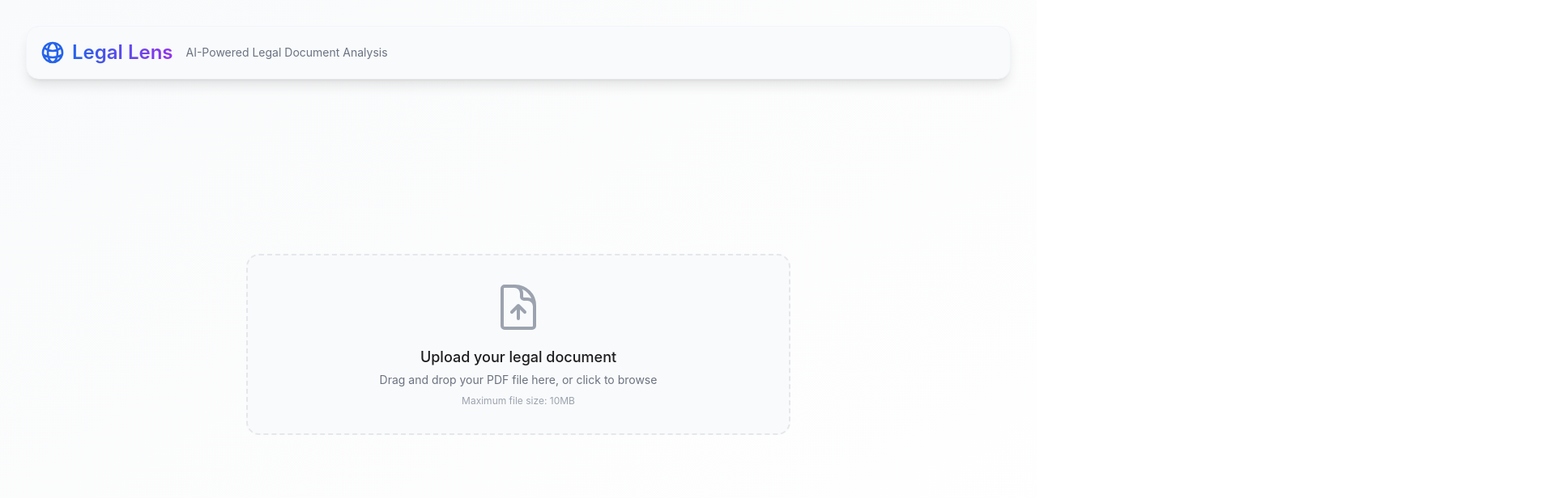
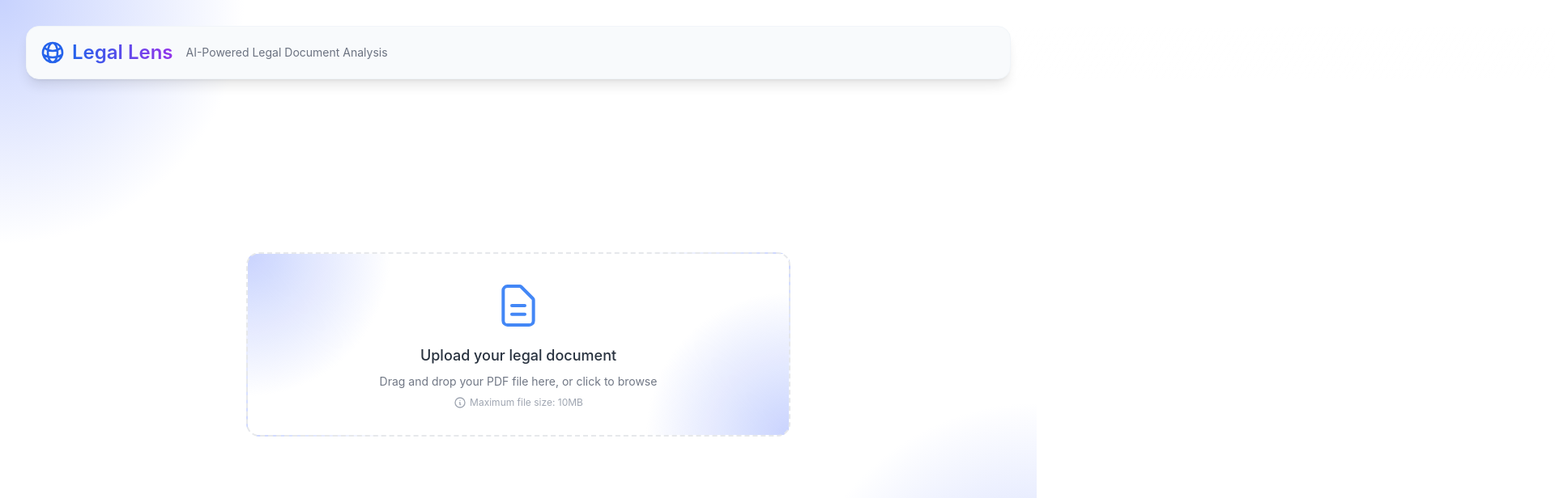
Before and after one commit to ssa206/legal-lens, a Next.js app: page / in a window 1280 px wide. Shown: the top 616 px of the page at 81% size, 1920 px wide, since content can reach past the window. Built offline with nearby package versions, Linux system fonts and the light colour scheme.

Commit message:
modern ui

```diff
--- a/app/components/pdf/PDFUploader.js
+++ b/app/components/pdf/PDFUploader.js
@@ -108,43 +108,55 @@ const PDFUploader = ({ onFileChange }) => {
         <input {...getInputProps()} />
 
         {isProcessing ? (
-          <div className="space-y-3">
-            <div className="w-16 h-16 mx-auto">
-              <svg className="animate-spin" viewBox="0 0 24 24" fill="none">
-                <circle className="opacity-25" cx="12" cy="12" r="10" stroke="currentColor" strokeWidth="4" />
+          <div className="space-y-4">
+            <div className="w-16 h-16 mx-auto relative">
+              <svg className="animate-spin w-full h-full text-blue-500" viewBox="0 0 24 24">
+                <circle className="opacity-25" cx="12" cy="12" r="10" stroke="currentColor" strokeWidth="4" fill="none" />
                 <path className="opacity-75" fill="currentColor" d="M4 12a8 8 0 018-8V0C5.373 0 0 5.373 0 12h4zm2 5.291A7.962 7.962 0 014 12H0c0 3.042 1.135 5.824 3 7.938l3-2.647z" />
               </svg>
             </div>
-            <div>
-              <p className="text-lg font-medium">Processing document<span className="loading-dots"></span></p>
-              <p className="text-sm text-gray-500 mt-1">This may take a few moments</p>
+            <div className="text-center">
+              <p className="text-lg font-medium text-gray-800">
+                Processing document<span className="loading-dots"></span>
+              </p>
+              <p className="text-sm text-gray-500 mt-2">
+                Extracting text and preparing for analysis
+              </p>
             </div>
           </div>
         ) : (
           <div className="space-y-4">
-            <div className="w-16 h-16 mx-auto text-gray-400">
-              <svg xmlns="http://www.w3.org/2000/svg" fill="none" viewBox="0 0 24 24" strokeWidth={1.5} stroke="currentColor">
-                <path strokeLinecap="round" strokeLinejoin="round" d="M19.5 14.25v-2.625a3.375 3.375 0 00-3.375-3.375h-1.5A1.125 1.125 0 0113.5 7.125v-1.5a3.375 3.375 0 00-3.375-3.375H8.25m6.75 12l-3-3m0 0l-3 3m3-3v6m-1.5-15H5.625c-.621 0-1.125.504-1.125 1.125v17.25c0 .621.504 1.125 1.125 1.125h12.75c.621 0 1.125-.504 1.125-1.125V11.25a9 9 0 00-9-9z" />
+            <div className="w-16 h-16 mx-auto text-blue-500">
+              <svg xmlns="http://www.w3.org/2000/svg" fill="none" viewBox="0 0 24 24" stroke="currentColor">
+                <path strokeLinecap="round" strokeLinejoin="round" strokeWidth={1.5} d="M9 12h6m-6 4h6m2 5H7a2 2 0 01-2-2V5a2 2 0 012-2h5.586a1 1 0 01.707.293l5.414 5.414a1 1 0 01.293.707V19a2 2 0 01-2 2z" />
               </svg>
             </div>
-            <div>
-              <p className="text-lg font-medium">
-                {isDragActive ? 'Drop your PDF here' : 'Upload your legal document'}
+            <div className="text-center">
+              <p className="text-lg font-medium text-gray-800">
+                {isDragActive ? 'Drop your document here' : 'Upload your legal document'}
               </p>
-              <p className="text-sm text-gray-500 mt-1">
+              <p className="text-sm text-gray-500 mt-2">
                 Drag and drop your PDF file here, or click to browse
               </p>
-              <p className="text-xs text-gray-400 mt-2">
+              <div className="mt-2 flex items-center justify-center gap-1 text-xs text-gray-400">
+                <svg xmlns="http://www.w3.org/2000/svg" className="w-4 h-4" fill="none" viewBox="0 0 24 24" stroke="currentColor">
+                  <path strokeLinecap="round" strokeLinejoin="round" strokeWidth={2} d="M13 16h-1v-4h-1m1-4h.01M21 12a9 9 0 11-18 0 9 9 0 0118 0z" />
+                </svg>
                 Maximum file size: 10MB
-              </p>
+              </div>
             </div>
           </div>
         )}
       </div>
 
       {error && (
-        <div className="mt-4 p-4 bg-red-50 border border-red-100 rounded-xl text-red-600 text-sm">
-          {error}
+        <div className="mt-4 p-4 bg-red-50 rounded-xl border border-red-100">
+          <div className="flex items-center gap-3">
+            <svg xmlns="http://www.w3.org/2000/svg" className="h-5 w-5 text-red-400" viewBox="0 0 20 20" fill="currentColor">
+              <path fillRule="evenodd" d="M18 10a8 8 0 11-16 0 8 8 0 0116 0zm-7 4a1 1 0 11-2 0 1 1 0 012 0zm-1-9a1 1 0 00-1 1v4a1 1 0 102 0V6a1 1 0 00-1-1z" clipRule="evenodd" />
+            </svg>
+            <p className="text-sm text-red-600">{error}</p>
+          </div>
         </div>
       )}
     </div>
--- a/app/globals.css
+++ b/app/globals.css
@@ -7,8 +7,9 @@
 :root {
   --background: #ffffff;
   --foreground: #1d1d1f;
-  --primary: #2563eb;
-  --primary-dark: #1d4ed8;
+  --primary: #4f46e5;
+  --primary-dark: #4338ca;
+  --primary-light: #c7d2fe;
   --gray-50: #f8fafc;
   --gray-100: #f1f5f9;
   --gray-200: #e2e8f0;
@@ -23,6 +24,10 @@
     background: var(--background);
     font-family: 'Inter', -apple-system, BlinkMacSystemFont, sans-serif;
     -webkit-font-smoothing: antialiased;
+    background-image:
+      radial-gradient(circle at 100% 100%, var(--primary-light) 0%, transparent 20%),
+      radial-gradient(circle at 0% 0%, var(--primary-light) 0%, transparent 20%);
+    background-attachment: fixed;
   }
 
   ::selection {
@@ -33,25 +38,70 @@
 
 @layer components {
   .glass-panel {
-    @apply backdrop-blur-xl bg-opacity-50 shadow-lg;
+    @apply backdrop-blur-xl bg-opacity-50 shadow-lg relative;
     background-color: var(--gray-50);
     border: 1px solid var(--gray-100);
+    &::before {
+      content: '';
+      position: absolute;
+      inset: 0;
+      background: linear-gradient(
+        120deg,
+        rgba(255,255,255,0) 0%,
+        rgba(255,255,255,0.3) 50%,
+        rgba(255,255,255,0) 100%
+      );
+      transform: translateX(-100%);
+      animation: shine 8s infinite;
+    }
+  }
+
+  @keyframes shine {
+    0% { transform: translateX(-100%); }
+    20%, 100% { transform: translateX(100%); }
   }
 
   .button-primary {
     @apply bg-[--primary] hover:bg-[--primary-dark] text-white font-medium px-6 py-2.5 rounded-xl
     transition-all duration-200 ease-out hover:scale-[1.02] active:scale-[0.98] shadow-sm
-    hover:shadow-md hover:shadow-blue-200;
+    hover:shadow-md hover:shadow-indigo-200 relative overflow-hidden;
+    &::after {
+      content: '';
+      position: absolute;
+      inset: 0;
+      background: linear-gradient(90deg, transparent, rgba(255,255,255,0.2), transparent);
+      transform: translateX(-100%);
+      animation: shimmer 3s infinite;
+    }
+  }
+
+  @keyframes shimmer {
+    100% { transform: translateX(100%); }
   }
 
   .dropzone {
-    @apply border-2 border-dashed rounded-2xl p-8 transition-all duration-200
-    bg-gray-50 hover:bg-gray-100 border-gray-200 hover:border-gray-300
-    cursor-pointer text-center;
+    @apply border-2 border-dashed rounded-2xl p-8 transition-all duration-300
+    bg-white hover:bg-indigo-50 border-gray-200 hover:border-indigo-300
+    cursor-pointer text-center relative overflow-hidden;
+    background-image:
+      radial-gradient(circle at 0% 0%, var(--primary-light) 0%, transparent 25%),
+      radial-gradient(circle at 100% 100%, var(--primary-light) 0%, transparent 25%);
+    animation: pulse 3s infinite;
+  }
+
+  @keyframes pulse {
+    0%, 100% { transform: scale(1); }
+    50% { transform: scale(1.005); }
   }
 
   .dropzone.active {
-    @apply border-[--primary] bg-blue-50;
+    @apply border-[--primary] bg-indigo-50;
+    animation: bounce 0.5s;
+  }
+
+  @keyframes bounce {
+    0%, 100% { transform: scale(1); }
+    50% { transform: scale(1.02); }
   }
 
   .loading-dots:after {
@@ -74,4 +124,29 @@
     from { opacity: 0; transform: translateY(10px); }
     to { opacity: 1; transform: translateY(0); }
   }
+
+  .scale-in {
+    animation: scaleIn 0.3s ease-out;
+  }
+
+  @keyframes scaleIn {
+    from { opacity: 0; transform: scale(0.95); }
+    to { opacity: 1; transform: scale(1); }
+  }
+
+  .modal-overlay {
+    @apply fixed inset-0 bg-black bg-opacity-50 backdrop-blur-sm
+    flex items-center justify-center p-4 z-50;
+    animation: fadeIn 0.3s ease-out;
+  }
+
+  .modal-content {
+    @apply w-full max-w-2xl bg-white rounded-2xl p-6 shadow-2xl;
+    animation: modalIn 0.3s ease-out;
+  }
+
+  @keyframes modalIn {
+    from { opacity: 0; transform: scale(0.95) translateY(10px); }
+    to { opacity: 1; transform: scale(1) translateY(0); }
+  }
 }
--- a/app/page.js
+++ b/app/page.js
@@ -32,7 +32,7 @@ export default function Home() {
   }, [currentPDF]);
 
   return (
-    <main className="min-h-screen p-4 md:p-8 bg-gradient-to-br from-gray-50 to-white">
+    <main className="min-h-screen p-4 md:p-8">
       <div className="max-w-[1920px] mx-auto">
         <Navbar onNewUpload={handleNewUpload} showNewUploadButton={!!currentPDF} />
 
@@ -52,9 +52,16 @@ export default function Home() {
 
               {/* Right Panel - AI Analysis */}
               <div className="lg:w-[400px] glass-panel rounded-2xl p-6 h-full overflow-y-auto fade-in">
-                <h2 className="text-xl font-semibold mb-4">Document Analysis</h2>
+                <h2 className="text-xl font-semibold mb-4 bg-clip-text text-transparent bg-gradient-to-r from-indigo-600 to-purple-600">
+                  Document Analysis
+                </h2>
                 <div className="space-y-4">
                   {/* Analysis content */}
+                  <div className="p-4 rounded-xl bg-indigo-50 border border-indigo-100">
+                    <p className="text-sm text-indigo-600">
+                      AI analysis features coming soon...
+                    </p>
+                  </div>
                 </div>
               </div>
             </>
@@ -64,8 +71,25 @@ export default function Home() {
 
       {/* Upload Modal */}
       {showUploadModal && (
-        <div className="fixed inset-0 bg-black bg-opacity-50 backdrop-blur-sm flex items-center justify-center p-4 z-50 fade-in">
-          <div className="w-full max-w-2xl bg-white rounded-2xl p-6 shadow-xl">
+        <div className="modal-overlay">
+          <div className="modal-content relative">
+            <button
+              onClick={() => setShowUploadModal(false)}
+              className="absolute top-4 right-4 p-2 rounded-full hover:bg-gray-100 transition-colors"
+              aria-label="Close modal"
+            >
+              <svg className="w-5 h-5 text-gray-500" viewBox="0 0 24 24" fill="none" stroke="currentColor">
+                <path strokeLinecap="round" strokeLinejoin="round" strokeWidth={2} d="M6 18L18 6M6 6l12 12" />
+              </svg>
+            </button>
+            <div className="mb-6">
+              <h2 className="text-2xl font-semibold bg-clip-text text-transparent bg-gradient-to-r from-indigo-600 to-purple-600">
+                Upload Legal Document
+              </h2>
+              <p className="text-gray-500 mt-1">
+                Upload your document to get started with AI-powered analysis
+              </p>
+            </div>
             <PDFUploader onFileChange={handleFileChange} />
           </div>
         </div>
```
